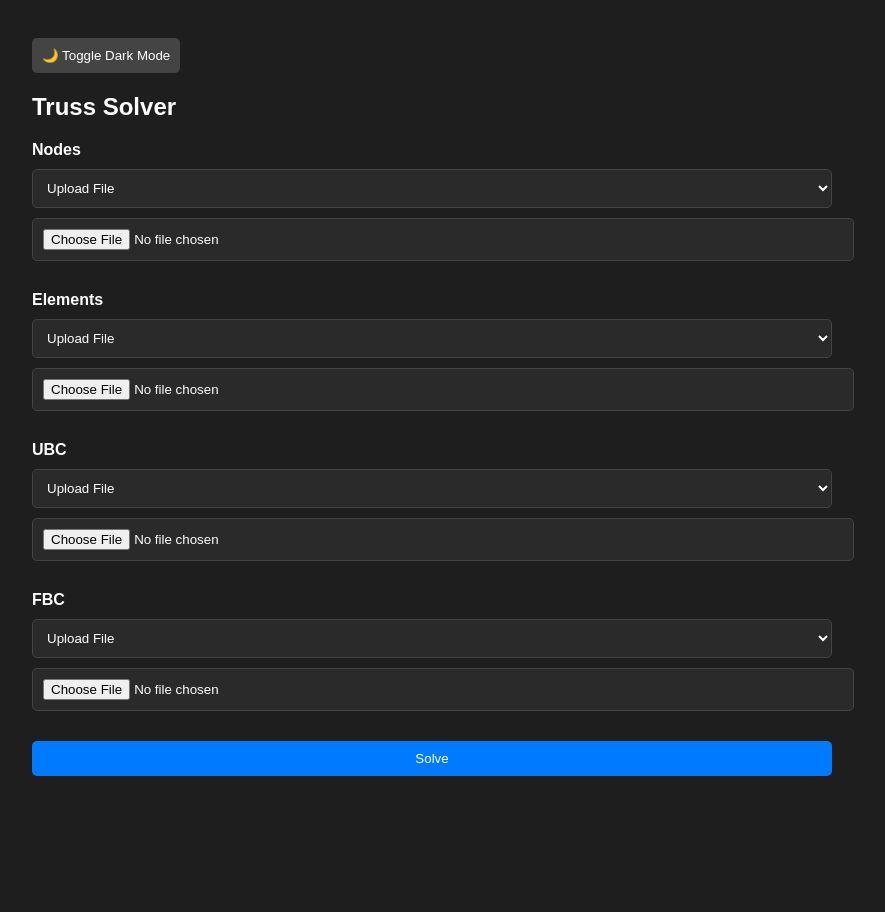
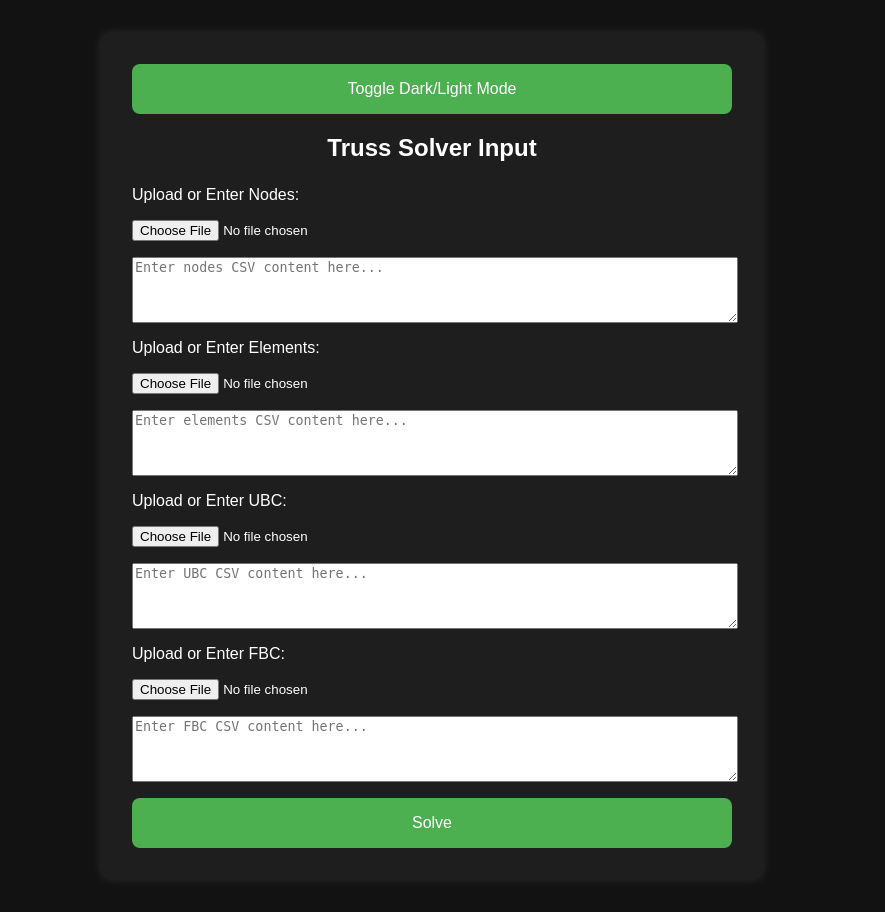
Before and after one commit to saniab34/truss-solver-webapp, a Flask app: page / in a window 1280 px wide. Shown: the whole page, without its empty margins (208-1093 px from the left). Before the commit the page ends 776 px from the top, so only its background shows below. Run offline with Flask 3, Linux system fonts and the light colour scheme.

Commit message:
Update index.html

```diff
--- a/templates/index.html
+++ b/templates/index.html
@@ -1,3 +1,4 @@
+<!-- index.html -->
 <!DOCTYPE html>
 <html lang="en">
 <head>
@@ -6,99 +7,83 @@
     <style>
         body {
             font-family: Arial, sans-serif;
-            background-color: #1e1e1e;
-            color: #fff;
-            padding: 20px;
-            transition: background-color 0.3s, color 0.3s;
+            background-color: #121212;
+            color: #ffffff;
+            margin: 0;
+            padding: 2rem;
         }
         .container {
-            max-width: 800px;
+            max-width: 600px;
             margin: auto;
+            background-color: #1e1e1e;
+            padding: 2rem;
+            border-radius: 12px;
+            box-shadow: 0 0 10px rgba(255, 255, 255, 0.1);
         }
-        input, textarea, select, button {
+        h2 {
+            text-align: center;
+            margin-bottom: 1.5rem;
+        }
+        label, textarea, input {
             display: block;
-            margin: 10px 0;
-            padding: 10px;
             width: 100%;
-            background: #2a2a2a;
-            color: #fff;
-            border: 1px solid #444;
-            border-radius: 5px;
-        }
-        textarea {
-            height: 100px;
+            margin: 1rem 0;
         }
         button {
+            width: 100%;
+            padding: 1rem;
+            border: none;
+            border-radius: 8px;
+            background-color: #4CAF50;
+            color: white;
+            font-size: 1rem;
             cursor: pointer;
-            background-color: #007BFF;
-            border: none;
-            transition: background-color 0.3s;
         }
         button:hover {
-            background-color: #0056b3;
+            background-color: #45a049;
         }
-        .toggle-btn {
-            background: #444;
-            margin-bottom: 20px;
-            width: auto;
-        }
-        .section {
-            margin-bottom: 30px;
-        }
-        .input-type-selector {
-            margin-bottom: 10px;
+        .toggle {
+            text-align: right;
+            margin-bottom: 1rem;
         }
     </style>
 </head>
 <body>
     <div class="container">
-        <button class="toggle-btn" onclick="toggleDarkMode()">🌙 Toggle Dark Mode</button>
+        <div class="toggle">
+            <button onclick="toggleMode()">Toggle Dark/Light Mode</button>
+        </div>
+        <h2>Truss Solver Input</h2>
+        <form method="POST" action="/solve" enctype="multipart/form-data">
+            <label>Upload or Enter Nodes:</label>
+            <input type="file" name="nodes">
+            <textarea name="nodes_text" rows="4" placeholder="Enter nodes CSV content here..."></textarea>
 
-        <h2>Truss Solver</h2>
-        <form method="POST" action="/solve" enctype="multipart/form-data">
+            <label>Upload or Enter Elements:</label>
+            <input type="file" name="elements">
+            <textarea name="elements_text" rows="4" placeholder="Enter elements CSV content here..."></textarea>
 
-            {% for label in ['Nodes', 'Elements', 'UBC', 'FBC'] %}
-            <div class="section">
-                <label><strong>{{ label }}</strong></label>
-                <select onchange="toggleInput(this, '{{ label|lower }}')" class="input-type-selector">
-                    <option value="file">Upload File</option>
-                    <option value="manual">Manual Input</option>
-                </select>
+            <label>Upload or Enter UBC:</label>
+            <input type="file" name="ubc">
+            <textarea name="ubc_text" rows="4" placeholder="Enter UBC CSV content here..."></textarea>
 
-                <div id="{{ label|lower }}-file">
-                    <input type="file" name="{{ label|lower }}">
-                </div>
-                <div id="{{ label|lower }}-manual" style="display:none;">
-                    <textarea name="{{ label|lower }}_manual" placeholder="Enter {{ label }} data manually (CSV format)"></textarea>
-                </div>
-            </div>
-            {% endfor %}
+            <label>Upload or Enter FBC:</label>
+            <input type="file" name="fbc">
+            <textarea name="fbc_text" rows="4" placeholder="Enter FBC CSV content here..."></textarea>
 
             <button type="submit">Solve</button>
         </form>
     </div>
 
     <script>
-        function toggleInput(select, id) {
-            const fileInput = document.getElementById(`${id}-file`);
-            const manualInput = document.getElementById(`${id}-manual`);
-            if (select.value === 'file') {
-                fileInput.style.display = 'block';
-                manualInput.style.display = 'none';
+        function toggleMode() {
+            const body = document.body;
+            if (body.style.backgroundColor === 'white') {
+                body.style.backgroundColor = '#121212';
+                body.style.color = '#ffffff';
             } else {
-                fileInput.style.display = 'none';
-                manualInput.style.display = 'block';
-            }
-        }
-
-        function toggleDarkMode() {
-            document.body.classList.toggle("light");
-            if (document.body.classList.contains("light")) {
-                document.body.style.backgroundColor = "#f4f4f4";
-                document.body.style.color = "#111";
-            } else {
-                document.body.style.backgroundColor = "#1e1e1e";
-                document.body.style.color = "#fff";
+                body.style.backgroundColor = 'white';
+                body.style.color = 'black';
             }
         }
     </script>
```
